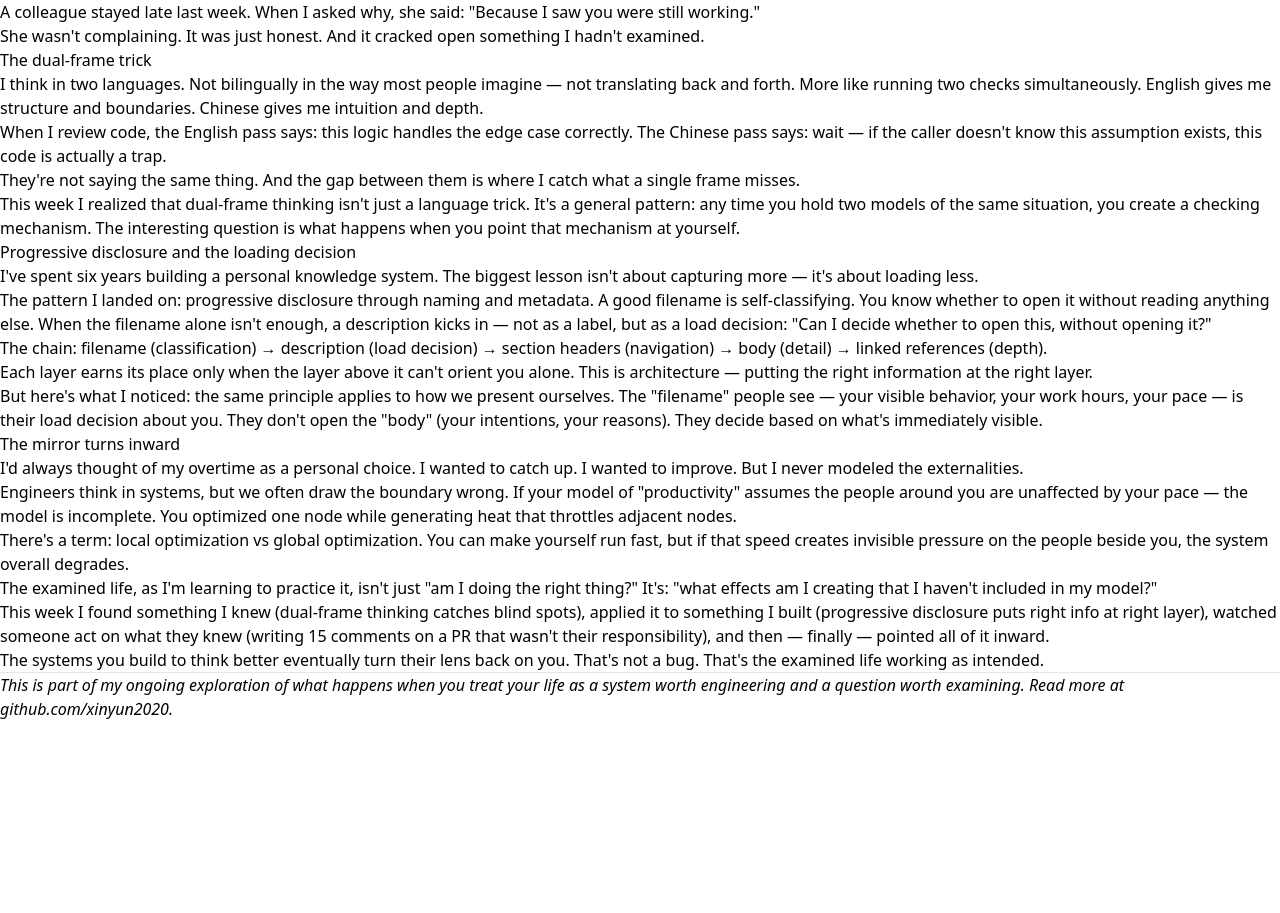
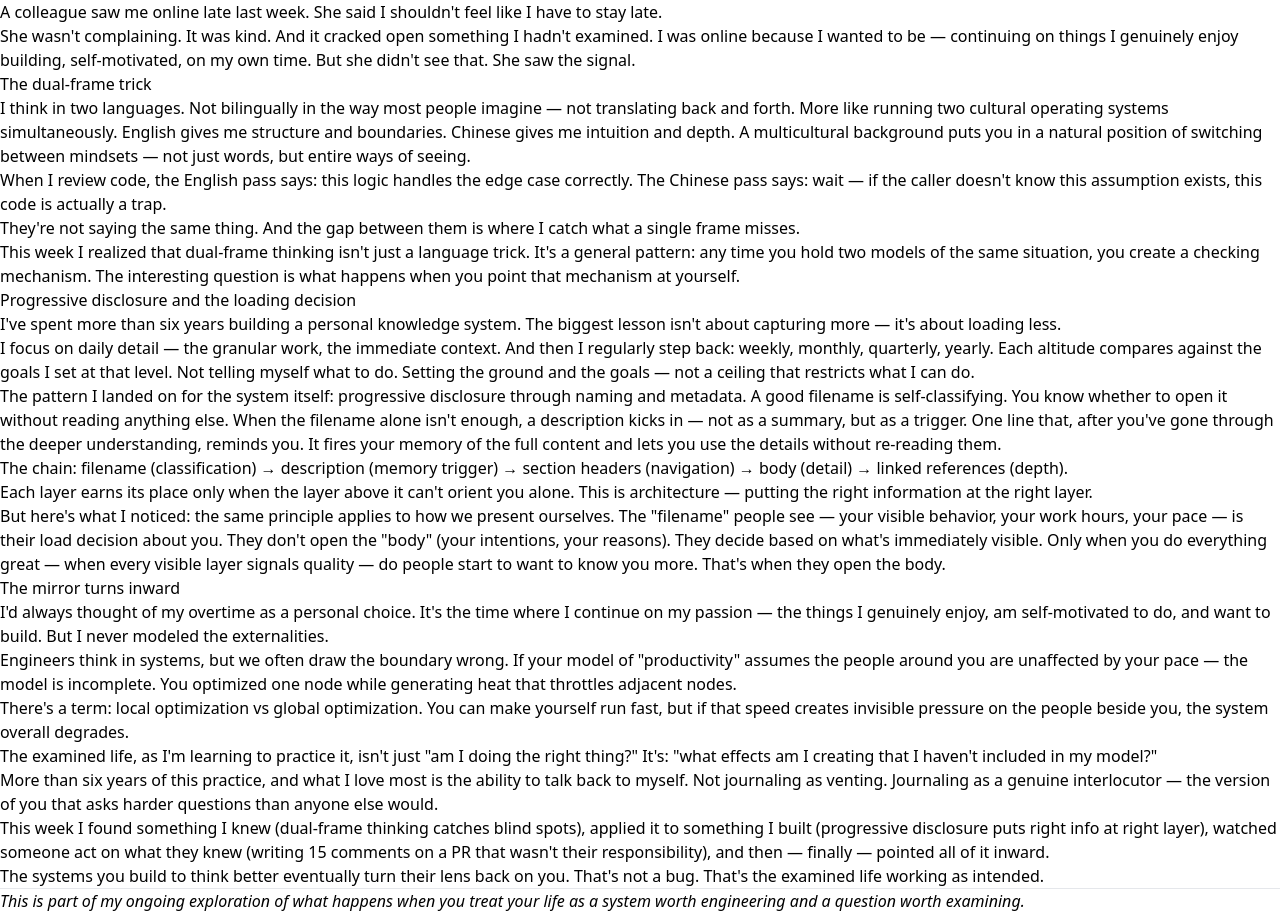
Before and after one commit to xinyun2020/nextra-docs, a Next.js app: page /permanent-notes/the-systems-that-watch-back in a window 1280 px wide. Before the commit the page ends 800 px from the top, so only its background shows below. Built offline with nearby package versions, Linux system fonts and the light colour scheme; no server answers.

Commit message:
refine(blog): the systems that watch back — incorporate Kindle annotations
Accuracy fixes (story details), enriched progressive disclosure section,
added cultural operating systems angle and journaling-as-interlocutor thread.

```diff
--- a/src/pages/permanent-notes/the-systems-that-watch-back.mdx
+++ b/src/pages/permanent-notes/the-systems-that-watch-back.mdx
@@ -9,13 +9,13 @@ tags:
   - bilingual-mind
 ---
 
-A colleague stayed late last week. When I asked why, she said: "Because I saw you were still working."
+A colleague saw me online late last week. She said I shouldn't feel like I have to stay late.
 
-She wasn't complaining. It was just honest. And it cracked open something I hadn't examined.
+She wasn't complaining. It was kind. And it cracked open something I hadn't examined. I was online because I wanted to be — continuing on things I genuinely enjoy building, self-motivated, on my own time. But she didn't see that. She saw the signal.
 
 ## The dual-frame trick
 
-I think in two languages. Not bilingually in the way most people imagine — not translating back and forth. More like running two checks simultaneously. English gives me structure and boundaries. Chinese gives me intuition and depth.
+I think in two languages. Not bilingually in the way most people imagine — not translating back and forth. More like running two cultural operating systems simultaneously. English gives me structure and boundaries. Chinese gives me intuition and depth. A multicultural background puts you in a natural position of switching between mindsets — not just words, but entire ways of seeing.
 
 When I review code, the English pass says: this logic handles the edge case correctly. The Chinese pass says: wait — if the caller doesn't know this assumption exists, this code is actually a trap.
 
@@ -25,19 +25,21 @@ This week I realized that dual-frame thinking isn't just a language trick. It's
 
 ## Progressive disclosure and the loading decision
 
-I've spent six years building a personal knowledge system. The biggest lesson isn't about capturing more — it's about loading less.
+I've spent more than six years building a personal knowledge system. The biggest lesson isn't about capturing more — it's about loading less.
 
-The pattern I landed on: progressive disclosure through naming and metadata. A good filename is self-classifying. You know whether to open it without reading anything else. When the filename alone isn't enough, a description kicks in — not as a label, but as a load decision: "Can I decide whether to open this, without opening it?"
+I focus on daily detail — the granular work, the immediate context. And then I regularly step back: weekly, monthly, quarterly, yearly. Each altitude compares against the goals I set at that level. Not telling myself what to do. Setting the ground and the goals — not a ceiling that restricts what I can do.
 
-The chain: filename (classification) → description (load decision) → section headers (navigation) → body (detail) → linked references (depth).
+The pattern I landed on for the system itself: progressive disclosure through naming and metadata. A good filename is self-classifying. You know whether to open it without reading anything else. When the filename alone isn't enough, a description kicks in — not as a summary, but as a trigger. One line that, after you've gone through the deeper understanding, reminds you. It fires your memory of the full content and lets you use the details without re-reading them.
+
+The chain: filename (classification) → description (memory trigger) → section headers (navigation) → body (detail) → linked references (depth).
 
 Each layer earns its place only when the layer above it can't orient you alone. This is architecture — putting the right information at the right layer.
 
-But here's what I noticed: the same principle applies to how we present ourselves. The "filename" people see — your visible behavior, your work hours, your pace — is their load decision about you. They don't open the "body" (your intentions, your reasons). They decide based on what's immediately visible.
+But here's what I noticed: the same principle applies to how we present ourselves. The "filename" people see — your visible behavior, your work hours, your pace — is their load decision about you. They don't open the "body" (your intentions, your reasons). They decide based on what's immediately visible. Only when you do everything great — when every visible layer signals quality — do people start to want to know you more. That's when they open the body.
 
 ## The mirror turns inward
 
-I'd always thought of my overtime as a personal choice. I wanted to catch up. I wanted to improve. But I never modeled the externalities.
+I'd always thought of my overtime as a personal choice. It's the time where I continue on my passion — the things I genuinely enjoy, am self-motivated to do, and want to build. But I never modeled the externalities.
 
 Engineers think in systems, but we often draw the boundary wrong. If your model of "productivity" assumes the people around you are unaffected by your pace — the model is incomplete. You optimized one node while generating heat that throttles adjacent nodes.
 
@@ -45,10 +47,12 @@ There's a term: local optimization vs global optimization. You can make yourself
 
 The examined life, as I'm learning to practice it, isn't just "am I doing the right thing?" It's: "what effects am I creating that I haven't included in my model?"
 
+More than six years of this practice, and what I love most is the ability to talk back to myself. Not journaling as venting. Journaling as a genuine interlocutor — the version of you that asks harder questions than anyone else would.
+
 This week I found something I knew (dual-frame thinking catches blind spots), applied it to something I built (progressive disclosure puts right info at right layer), watched someone act on what they knew (writing 15 comments on a PR that wasn't their responsibility), and then — finally — pointed all of it inward.
 
 The systems you build to think better eventually turn their lens back on you. That's not a bug. That's the examined life working as intended.
 
 ---
 
-*This is part of my ongoing exploration of what happens when you treat your life as a system worth engineering and a question worth examining. Read more at [github.com/xinyun2020](https://github.com/xinyun2020).*
+*This is part of my ongoing exploration of what happens when you treat your life as a system worth engineering and a question worth examining.*
```
